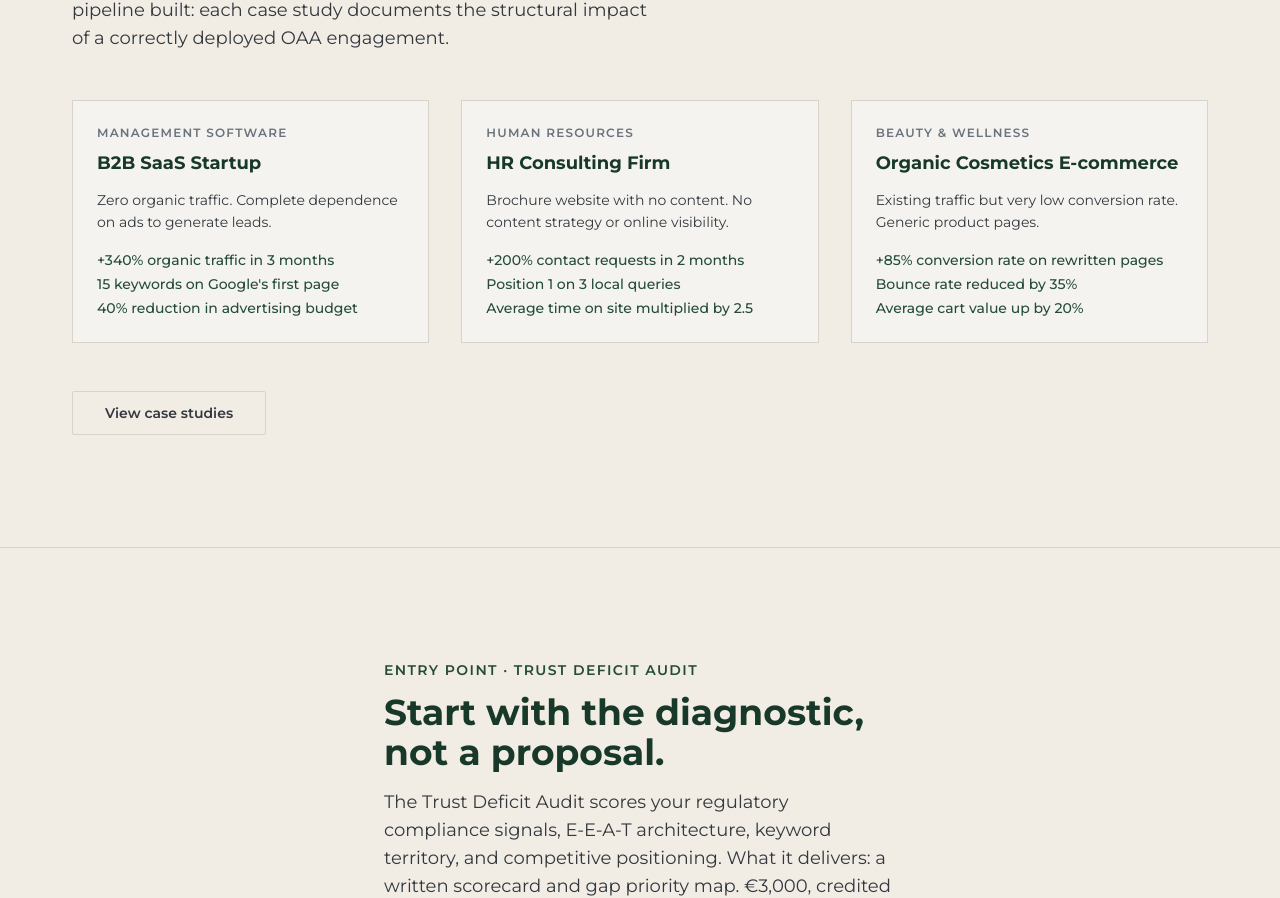
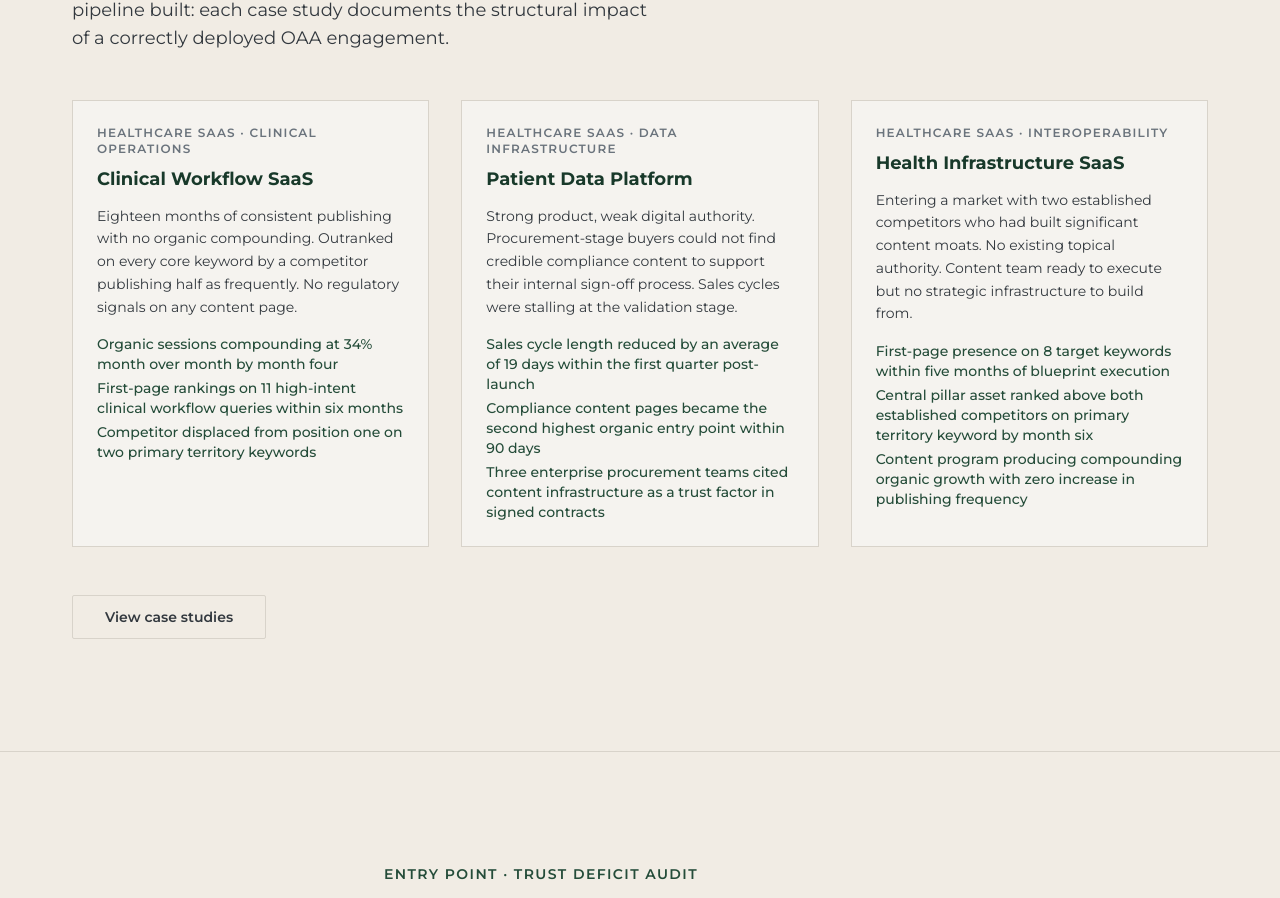
Before and after one commit to dalvino-writes/dalvino-seo-html, a Next.js app: page / in a window 1280 px wide. Shown: the part 2378-3276 px from the top of the page. Built offline with nearby package versions, Linux system fonts and the light colour scheme.

Commit message:
case studies copy updated

```diff
--- a/content/en/caseStudiesCopy.ts
+++ b/content/en/caseStudiesCopy.ts
@@ -1,8 +1,8 @@
 export const caseStudiesCopy = {
-  tagline: "Case Studies",
-  title: "What strategic content can achieve.",
+  tagline: "Case Studies · Authority Architecture in Practice",
+  title: "What structured content infrastructure produces.",
   subtitle:
-    "Concrete results, obtained through rigorous editorial strategy.",
+    "Real engagements, documented outcomes. Each case study shows what changes when a Healthcare SaaS company stops publishing into a void and starts building from architecture.",
   labels: {
     challenge: "Challenge",
     approach: "Approach",
@@ -10,52 +10,52 @@ export const caseStudiesCopy = {
   },
   studies: [
     {
-      id: "startup-saas",
-      client: "B2B SaaS Startup",
-      sector: "Management Software",
+      id: "clinical-workflow-saas",
+      client: "Clinical Workflow SaaS",
+      sector: "Healthcare SaaS · Clinical Operations",
       challenge:
-        "Zero organic traffic. Complete dependence on ads to generate leads.",
+        "Eighteen months of consistent publishing with no organic compounding. Outranked on every core keyword by a competitor publishing half as frequently. No regulatory signals on any content page.",
       approach:
-        "Full SEO audit. Creation of a 12-article editorial calendar. Writing and publishing over 3 months.",
+        "Trust Deficit Audit identified three critical gaps: absent E-E-A-T signals at the site level, zero regulatory citation across 40 published articles, and a keyword territory entirely misaligned with buyer intent. OAA engagement followed. Central pillar asset built. Cluster architecture mapped across all three intent tiers. Regulatory Validation Layer deployed across existing and new content.",
       results: [
-        "+340% organic traffic in 3 months",
-        "15 keywords on Google's first page",
-        "40% reduction in advertising budget",
+        "Organic sessions compounding at 34% month over month by month four",
+        "First-page rankings on 11 high-intent clinical workflow queries within six months",
+        "Competitor displaced from position one on two primary territory keywords",
       ],
       testimonial:
-        "Dalvino understood our product better than some of our own employees. The results speak for themselves.",
+        "We had the content. We did not have the structure underneath it. OAA gave us the foundation and the roadmap to build from.",
     },
     {
-      id: "cabinet-conseil",
-      client: "HR Consulting Firm",
-      sector: "Human Resources",
+      id: "patient-data-platform",
+      client: "Patient Data Platform",
+      sector: "Healthcare SaaS · Data Infrastructure",
       challenge:
-        "Brochure website with no content. No content strategy or online visibility.",
+        "Strong product, weak digital authority. Procurement-stage buyers could not find credible compliance content to support their internal sign-off process. Sales cycles were stalling at the validation stage.",
       approach:
-        "Brand storytelling overhaul. Writing 8 in-depth articles + optimization of key pages.",
+        "Trust Deficit Audit revealed the site claimed HIPAA and PIPEDA compliance on one static page with no substantiation. OAA engagement built a Regulatory Compliance Content Layer with embedded citations across every relevant content asset. Internal authority routing redesigned to route trust signals toward the pillar, not away from it.",
       results: [
-        "+200% contact requests in 2 months",
-        "Position 1 on 3 local queries",
-        "Average time on site multiplied by 2.5",
+        "Sales cycle length reduced by an average of 19 days within the first quarter post-launch",
+        "Compliance content pages became the second highest organic entry point within 90 days",
+        "Three enterprise procurement teams cited content infrastructure as a trust factor in signed contracts",
       ],
       testimonial:
-        "We knew we needed content, but we didn't know where to start. Dalvino gave us a clear roadmap and the results followed.",
+        "Our buyers needed proof, not promises. The content architecture gave them something to bring to their compliance teams.",
     },
     {
-      id: "ecommerce-bio",
-      client: "Organic Cosmetics E-commerce",
-      sector: "Beauty & Wellness",
+      id: "health-infrastructure-saas",
+      client: "Health Infrastructure SaaS",
+      sector: "Healthcare SaaS · Interoperability",
       challenge:
-        "Existing traffic but very low conversion rate. Generic product pages.",
+        "Entering a market with two established competitors who had built significant content moats. No existing topical authority. Content team ready to execute but no strategic infrastructure to build from.",
       approach:
-        "Conversion audit. Rewriting product pages and the About page with a storytelling angle.",
+        "OAA engagement designed from the ground up for a market entry context. Territory intelligence mapped competitor content gaps across all three intent tiers. Central pillar asset positioned around an underserved regulatory angle neither competitor had addressed. 90-day phased blueprint handed to the client team for execution.",
       results: [
-        "+85% conversion rate on rewritten pages",
-        "Bounce rate reduced by 35%",
-        "Average cart value up by 20%",
+        "First-page presence on 8 target keywords within five months of blueprint execution",
+        "Central pillar asset ranked above both established competitors on primary territory keyword by month six",
+        "Content program producing compounding organic growth with zero increase in publishing frequency",
       ],
       testimonial:
-        "The new pages tell our story. Customers don't just read — they buy.",
+        "We came in late to a competitive market. The blueprint told us exactly where to build first and why. We did not waste a single piece of content.",
     },
   ],
 };
```
